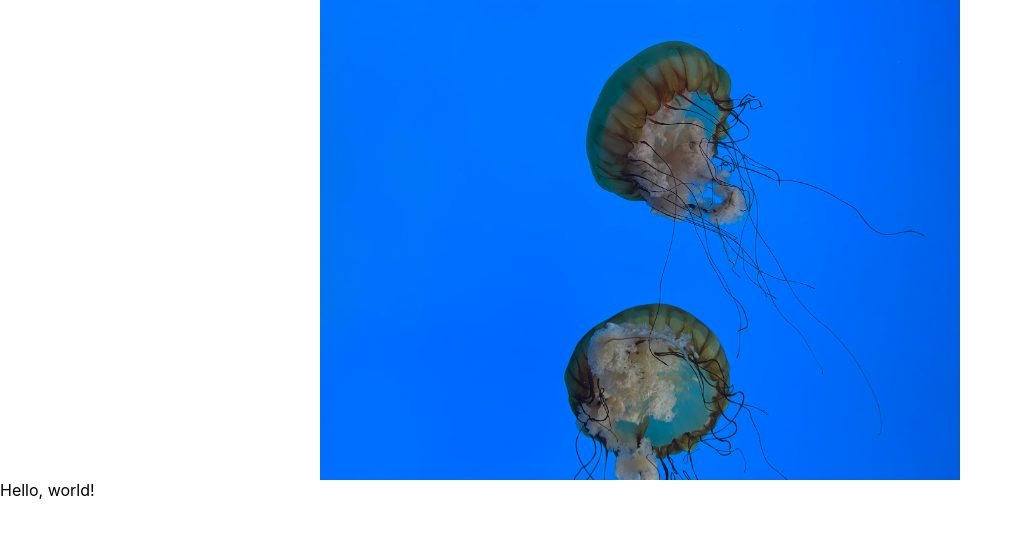
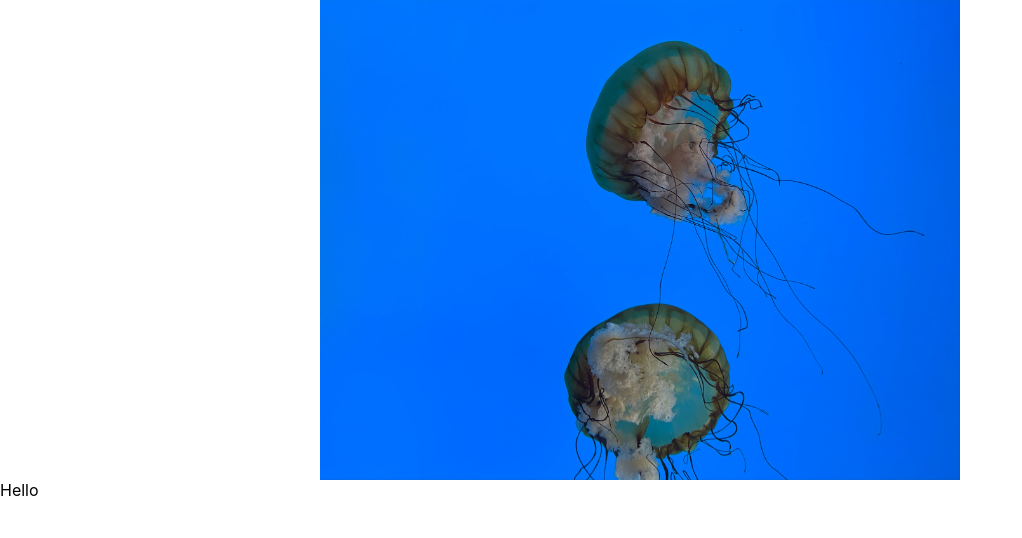
Before and after one commit to olivia-folliard/okfdev, a React (Create React App) app: page / in a window 1280 px wide. Shown: the top 538 px of the page, without its empty margins (0-1022 px from the left). Built offline with nearby package versions, Linux system fonts and the light colour scheme.

Commit message:
finished router setup

```diff
--- a/src/components/Home.js
+++ b/src/components/Home.js
@@ -5,7 +5,7 @@ function Home() {
     return (
         <>
             <img src="/jellies.jpg" alt="jellies"/>
-            <div>Hello, world!</div>
+            <div>Hello</div>
         </>
     )
 }
```
Also changed, not shown: src/components/Navbar.js (added), 1 other file (tests, documents, lock files or other folders).
